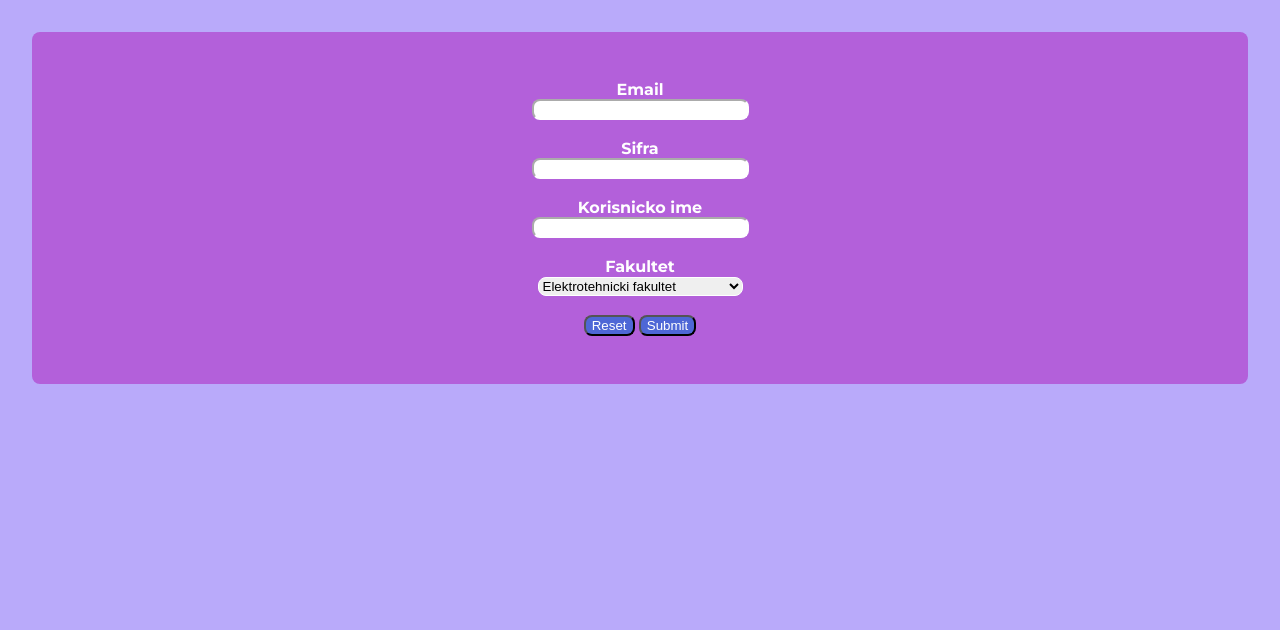
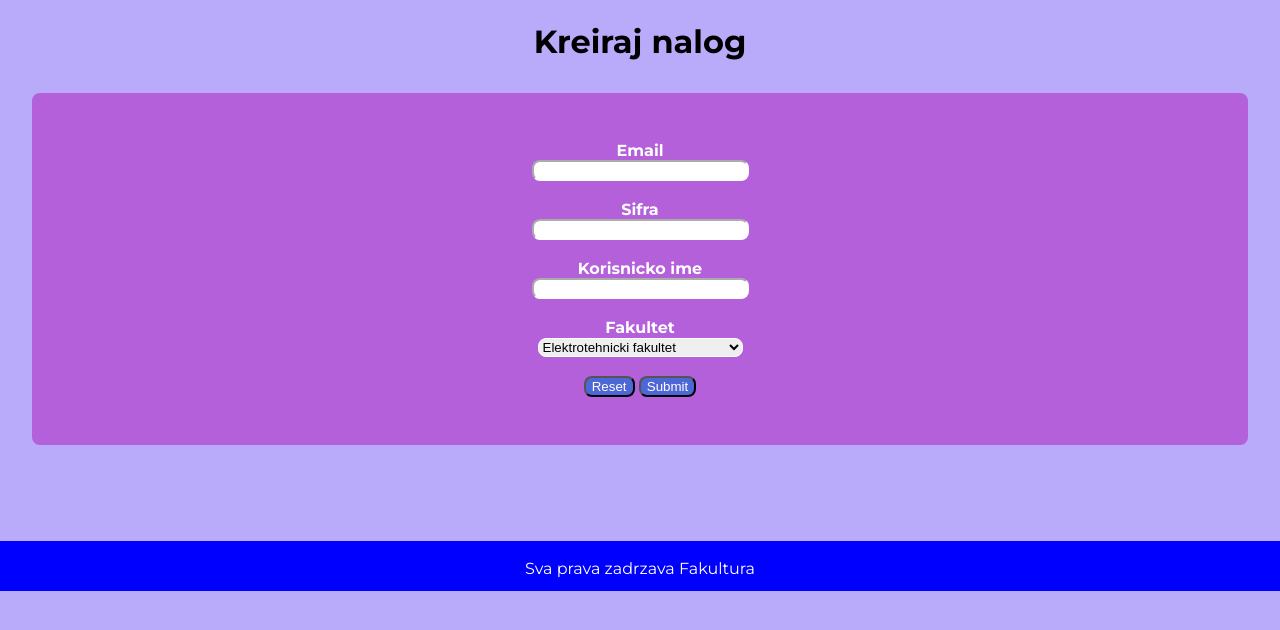
Before and after one commit to LukaMijovic/Fakultura, a web app: file napraviNalog.html in a window 1280 px wide. Shown: the part 61-691 px from the top of the page. Run offline with its HTML, style and script files only (its server is not run), Linux system fonts and the light colour scheme; some web fonts are replaced.

Commit message:
nova izmena

```diff
--- a/napraviNalog.html
+++ b/napraviNalog.html
@@ -13,6 +13,7 @@
       href="https://fonts.googleapis.com/css2?family=Dongle:wght@300&family=Montserrat:wght@400;700&display=swap"
       rel="stylesheet"
     />
+    <link rel="stylesheet" href="styles/o-nama.css">
     <script src="./scripts/napraviNalog.js" defer></script>
     <title>Napravi nalog</title>
   </head>
@@ -33,13 +34,14 @@
           <a href="">Odjavi se</a>
         </li>
         <li>
-          <a href="">O nama</a>
+          <a href="o-nama.html">O nama</a>
         </li>
       </ul>
     </header>
     <main>
       <form>
-        <div id="forma">
+        <h1 class="naslovKreiraj">Kreiraj nalog</h1>
+        <div>
               <label for="email">Email</label>
               <br />
               <input type="text" id="email" name="email" size="24" required/>
@@ -68,5 +70,8 @@
         </div>
       </form>
     </main>
+    <footer class="futer">
+      <p>Sva prava zadrzava Fakultura</p>
+  </footer>
   </body>
 </html>
--- a/o-nama.html
+++ b/o-nama.html
@@ -19,10 +19,10 @@
         <h1 id="logo">Fakultura</h1>
         <ul>
             <li>
-                <a href="">Početna</a>
+                <a href="index.html">Početna</a>
             </li>
             <li>
-                <a href="">Napravi nalog</a>
+                <a href="napraviNalog.html">Napravi nalog</a>
             </li>
             <li>
                 <a href="">Prijavi se</a>
@@ -31,7 +31,7 @@
                 <a href="">Odjavi se</a>
             </li>
             <li>
-                <a href="">O nama</a>
+                <a href="o-nama.html">O nama</a>
             </li>
         </ul>
     </header>
--- a/styles/napraviNalog.css
+++ b/styles/napraviNalog.css
@@ -1,6 +1,11 @@
 body{
     background-color: rgb(185, 170, 250);
     font-family: "Montserrat", sans-serif;
+}
+
+.naslovKreiraj{
+    text-align: center;
+    color: black;
 }
 div{
     background-color: var(--color-secondary-400);
@@ -28,3 +33,7 @@ button{
     background-color: var(--color-primary-200);
     border-radius: 8px;
 }
+
+.futer{
+    margin-top: 6rem;
+}
```
